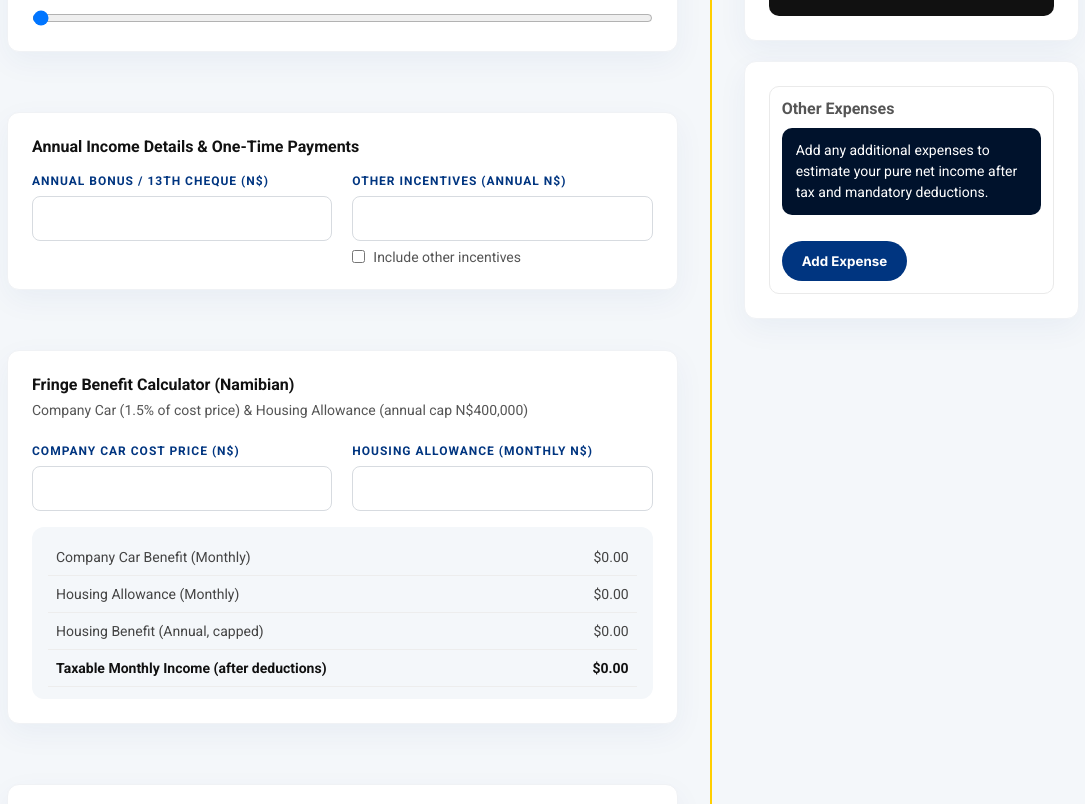
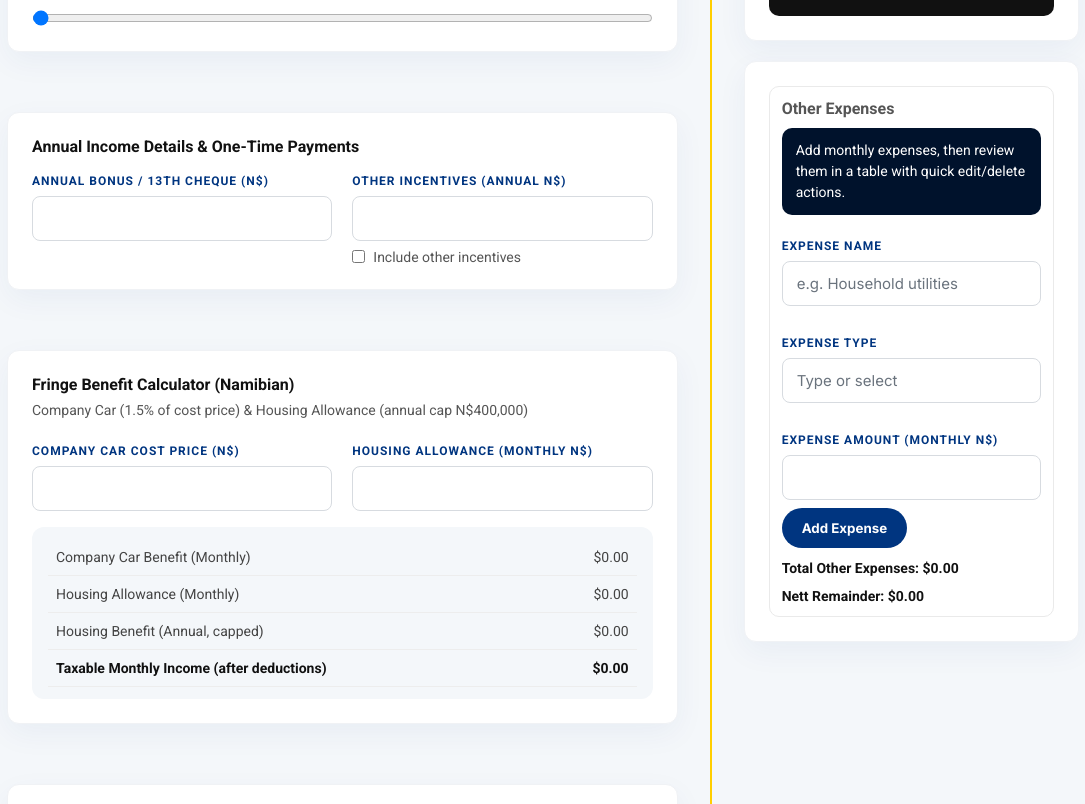
Before and after one commit to dym061/namfreetaxcalc, a Next.js app: page / in a window 1280 px wide. Shown: the part 620-1424 px from the top of the page, without its empty margins (97-1182 px from the left). Built offline with nearby package versions, Linux system fonts and the light colour scheme.

Commit message:
Redesign other expenses as editable table with monthly remainder

```diff
--- a/src/pages/index.js
+++ b/src/pages/index.js
@@ -269,6 +269,10 @@ export default function Home() {
   const [interestWithholding, setInterestWithholding] = useState('');
   const [viewMode, setViewMode] = useState('individual');
   const [otherExpenses, setOtherExpenses] = useState([]);
+  const [expenseName, setExpenseName] = useState('');
+  const [expenseType, setExpenseType] = useState('');
+  const [expenseAmount, setExpenseAmount] = useState('');
+  const [editingExpenseId, setEditingExpenseId] = useState(null);
 
   useEffect(() => {
     const handleWheel = (event) => {
@@ -306,6 +310,10 @@ export default function Home() {
     setApplyDividendTax(false);
     setInterestWithholding('');
     setOtherExpenses([]);
+    setExpenseName('');
+    setExpenseType('');
+    setExpenseAmount('');
+    setEditingExpenseId(null);
   };
 
   const handleSliderWheel = (event) => {
@@ -392,38 +400,54 @@ export default function Home() {
   const interestWithholdingTax = interestWithholdingValue * 0.1;
   const availableExpenseTypes = viewMode === 'individual' ? INDIVIDUAL_EXPENSE_TYPES : COMPANY_EXPENSE_TYPES;
   const totalOtherExpenses = otherExpenses.reduce((total, expense) => total + parseAmount(expense.amount), 0);
-  const adjustedNetAnnualIncome = netAnnualIncome - totalOtherExpenses;
-  const adjustedCompanyProfit = corporateProfitValue - corporateTax - totalOtherExpenses;
+  const totalOtherExpensesAnnual = totalOtherExpenses * 12;
+  const netMonthlyRemainder = netMonthlyIncome - totalOtherExpenses;
+  const adjustedNetAnnualIncome = netAnnualIncome - totalOtherExpensesAnnual;
+  const adjustedCompanyProfit = corporateProfitValue - corporateTax - totalOtherExpensesAnnual;
 
-  const addExpenseItem = () => {
+  const clearExpenseForm = () => {
+    setExpenseName('');
+    setExpenseType('');
+    setExpenseAmount('');
+    setEditingExpenseId(null);
+  };
+
+  const addOrUpdateExpenseItem = () => {
+    if (!expenseName.trim() && !expenseType.trim() && !expenseAmount.trim()) {
+      return;
+    }
+
+    const expensePayload = {
+      name: expenseName.trim(),
+      type: expenseType.trim(),
+      amount: expenseAmount,
+    };
+
+    if (editingExpenseId) {
+      setOtherExpenses((currentExpenses) =>
+        currentExpenses.map((expense) =>
+          expense.id === editingExpenseId ? { ...expense, ...expensePayload } : expense,
+        ),
+      );
+      clearExpenseForm();
+      return;
+    }
+
     setOtherExpenses((currentExpenses) => [
       ...currentExpenses,
       {
         id: `${Date.now()}-${Math.random().toString(36).slice(2, 8)}`,
-        name: '',
-        type: '',
-        amount: '',
+        ...expensePayload,
       },
     ]);
+    clearExpenseForm();
   };
 
-  const updateExpenseItem = (id, field, value) => {
-    setOtherExpenses((currentExpenses) =>
-      currentExpenses.map((expense) => (expense.id === id ? { ...expense, [field]: value } : expense)),
-    );
-  };
-
-  const moveExpenseItem = (index, direction) => {
-    setOtherExpenses((currentExpenses) => {
-      const newIndex = index + direction;
-      if (newIndex < 0 || newIndex >= currentExpenses.length) {
-        return currentExpenses;
-      }
-      const reorderedExpenses = [...currentExpenses];
-      const [movedExpense] = reorderedExpenses.splice(index, 1);
-      reorderedExpenses.splice(newIndex, 0, movedExpense);
-      return reorderedExpenses;
-    });
+  const beginEditExpenseItem = (expense) => {
+    setExpenseName(expense.name);
+    setExpenseType(expense.type);
+    setExpenseAmount(expense.amount);
+    setEditingExpenseId(expense.id);
   };
 
   const removeExpenseItem = (id) => {
@@ -436,7 +460,7 @@ export default function Home() {
     }
 
     const csvRows = [
-      ['Expense Name', 'Expense Type', 'Expense Amount (N$)'],
+      ['Expense Name', 'Expense Type', 'Expense Amount (Monthly N$)'],
       ...otherExpenses.map((expense) => [expense.name, expense.type, parseAmount(expense.amount).toFixed(2)]),
     ];
     const csvContent = csvRows
@@ -1014,7 +1038,7 @@ export default function Home() {
                           </p>
                           {otherExpenses.length > 0 && (
                             <p className="result-subtext">
-                              After other expenses: {formatCurrency(adjustedNetAnnualIncome)}
+                              After other expenses (annual): {formatCurrency(adjustedNetAnnualIncome)}
                             </p>
                           )}
                         </div>
@@ -1082,7 +1106,7 @@ export default function Home() {
                           </p>
                           {otherExpenses.length > 0 && (
                             <p className="result-subtext">
-                              After other expenses: {formatCurrency(adjustedCompanyProfit)}
+                              After other expenses (annual): {formatCurrency(adjustedCompanyProfit)}
                             </p>
                           )}
                         </div>
@@ -1127,66 +1151,112 @@ export default function Home() {
                 <details className="accordion" open>
                   <summary className="accordion-summary">Other Expenses</summary>
                   <div className="other-expenses-description">
-                    Add any additional expenses to estimate your pure net income after tax and mandatory deductions.
+                    Add monthly expenses, then review them in a table with quick edit/delete actions.
                   </div>
-                  <div className="other-expenses-list">
-                    {otherExpenses.map((expense, index) => (
-                      <div className="other-expense-item" key={expense.id}>
-                        <label className="field" htmlFor={`expense-name-${expense.id}`}>
+                  <div className="grid other-expense-form">
+                    <label className="field" htmlFor="expense-name-input">
                       <span className="label-text">Expense Name</span>
                       <input
-                            id={`expense-name-${expense.id}`}
+                        id="expense-name-input"
                         type="text"
                         className="input-field"
-                            value={expense.name}
-                            onChange={(event) => updateExpenseItem(expense.id, 'name', event.target.value)}
+                        value={expenseName}
+                        onChange={(event) => setExpenseName(event.target.value)}
                         placeholder="e.g. Household utilities"
                       />
                     </label>
-                        <label className="field" htmlFor={`expense-type-${expense.id}`}>
+                    <label className="field" htmlFor="expense-type-input">
                       <span className="label-text">Expense Type</span>
                       <input
-                            id={`expense-type-${expense.id}`}
+                        id="expense-type-input"
                         type="text"
                         className="input-field"
-                            value={expense.type}
-                            onChange={(event) => updateExpenseItem(expense.id, 'type', event.target.value)}
+                        value={expenseType}
+                        onChange={(event) => setExpenseType(event.target.value)}
                         placeholder="Type or select"
                         list={`expense-types-${viewMode}`}
                       />
                     </label>
-                        <label className="field" htmlFor={`expense-amount-${expense.id}`}>
-                          <span className="label-text">Expense Amount (Annual N$)</span>
+                    <label className="field" htmlFor="expense-amount-input">
+                      <span className="label-text">Expense Amount (Monthly N$)</span>
                       <input
-                            id={`expense-amount-${expense.id}`}
+                        id="expense-amount-input"
                         type="number"
                         className="input-field"
-                            value={expense.amount}
-                            onChange={(event) => updateExpenseItem(expense.id, 'amount', event.target.value)}
+                        value={expenseAmount}
+                        onChange={(event) => setExpenseAmount(event.target.value)}
                         min="0"
                         step="0.01"
                       />
                     </label>
-                        <div className="expense-item-actions">
-                          <button type="button" className="action-button tertiary" onClick={() => moveExpenseItem(index, -1)}>
-                            Move Up
+                  </div>
+                  <div className="expense-form-actions">
+                    <button type="button" className="action-button" onClick={addOrUpdateExpenseItem}>
+                      {editingExpenseId ? 'Update Expense' : 'Add Expense'}
                     </button>
-                          <button type="button" className="action-button tertiary" onClick={() => moveExpenseItem(index, 1)}>
-                            Move Down
+                    {editingExpenseId && (
+                      <button type="button" className="action-button secondary" onClick={clearExpenseForm}>
+                        Cancel
                       </button>
-                          <button type="button" className="action-button tertiary" onClick={() => removeExpenseItem(expense.id)}>
-                            Delete
+                    )}
+                  </div>
+
+                  {otherExpenses.length > 0 && (
+                    <>
+                      <div className="other-expenses-toolbar">
+                        <button type="button" className="action-button secondary" onClick={handleDownloadExpensesCsv}>
+                          Export CSV
                         </button>
                       </div>
-                      </div>
+                      <table className="data-table other-expenses-table">
+                        <thead>
+                          <tr>
+                            <th>Header</th>
+                            <th>Name of expense</th>
+                            <th>Type of Expense</th>
+                            <th className="amount">Amount of expense</th>
+                            <th className="amount">Actions</th>
+                          </tr>
+                        </thead>
+                        <tbody>
+                          {otherExpenses.map((expense, index) => (
+                            <tr key={expense.id}>
+                              <td>Expense {index + 1}</td>
+                              <td>{expense.name || '-'}</td>
+                              <td>{expense.type || '-'}</td>
+                              <td className="amount">{formatCurrency(parseAmount(expense.amount))}</td>
+                              <td className="amount expense-actions-cell">
+                                <button
+                                  type="button"
+                                  className="expense-icon-button"
+                                  onClick={() => beginEditExpenseItem(expense)}
+                                  aria-label={`Edit ${expense.name || `expense ${index + 1}`}`}
+                                  title="Edit"
+                                >
+                                  ✏️
+                                </button>
+                                <button
+                                  type="button"
+                                  className="expense-icon-button"
+                                  onClick={() => removeExpenseItem(expense.id)}
+                                  aria-label={`Delete ${expense.name || `expense ${index + 1}`}`}
+                                  title="Delete"
+                                >
+                                  🗑️
+                                </button>
+                              </td>
+                            </tr>
                           ))}
-                  </div>
-                  <button type="button" className="action-button" onClick={addExpenseItem}>
-                    Add Expense
-                  </button>
-                  {otherExpenses.length > 0 && (
+                        </tbody>
+                      </table>
+                    </>
+                  )}
+
                   <p className="other-expenses-total">Total Other Expenses: {formatCurrency(totalOtherExpenses)}</p>
+                  {viewMode === 'individual' && (
+                    <p className="other-expenses-total">Nett Remainder: {formatCurrency(netMonthlyRemainder)}</p>
                   )}
+
                   <datalist id={`expense-types-${viewMode}`}>
                     {availableExpenseTypes.map((expenseType) => (
                       <option value={expenseType} key={expenseType} />
--- a/src/styles/style.css
+++ b/src/styles/style.css
@@ -445,24 +445,39 @@ select.input-field:focus {
   line-height: 1.5;
 }
 
-.other-expenses-list {
-  display: grid;
-  gap: 12px;
+.other-expense-form {
+  margin-bottom: 8px;
+}
+
+.expense-form-actions {
+  display: flex;
+  gap: 8px;
   margin-bottom: 12px;
 }
 
-.other-expense-item {
-  border: 1px solid #e4e8ee;
-  border-radius: 10px;
-  padding: 12px;
-  background: #f9fbfd;
+.other-expenses-toolbar {
+  display: flex;
+  justify-content: flex-end;
+  margin: 8px 0;
 }
 
-.expense-item-actions {
-  display: flex;
-  flex-wrap: wrap;
-  gap: 8px;
-  margin-top: 10px;
+.other-expenses-table {
+  margin-bottom: 8px;
+}
+
+.expense-actions-cell {
+  white-space: nowrap;
+}
+
+.expense-icon-button {
+  border: 1px solid #d0d7de;
+  background: #ffffff;
+  border-radius: 999px;
+  width: 30px;
+  height: 30px;
+  cursor: pointer;
+  margin-left: 6px;
+  font-size: 14px;
 }
 
 .other-expenses-total {
```
Lines whose indentation alone changed are shown as unchanged.
